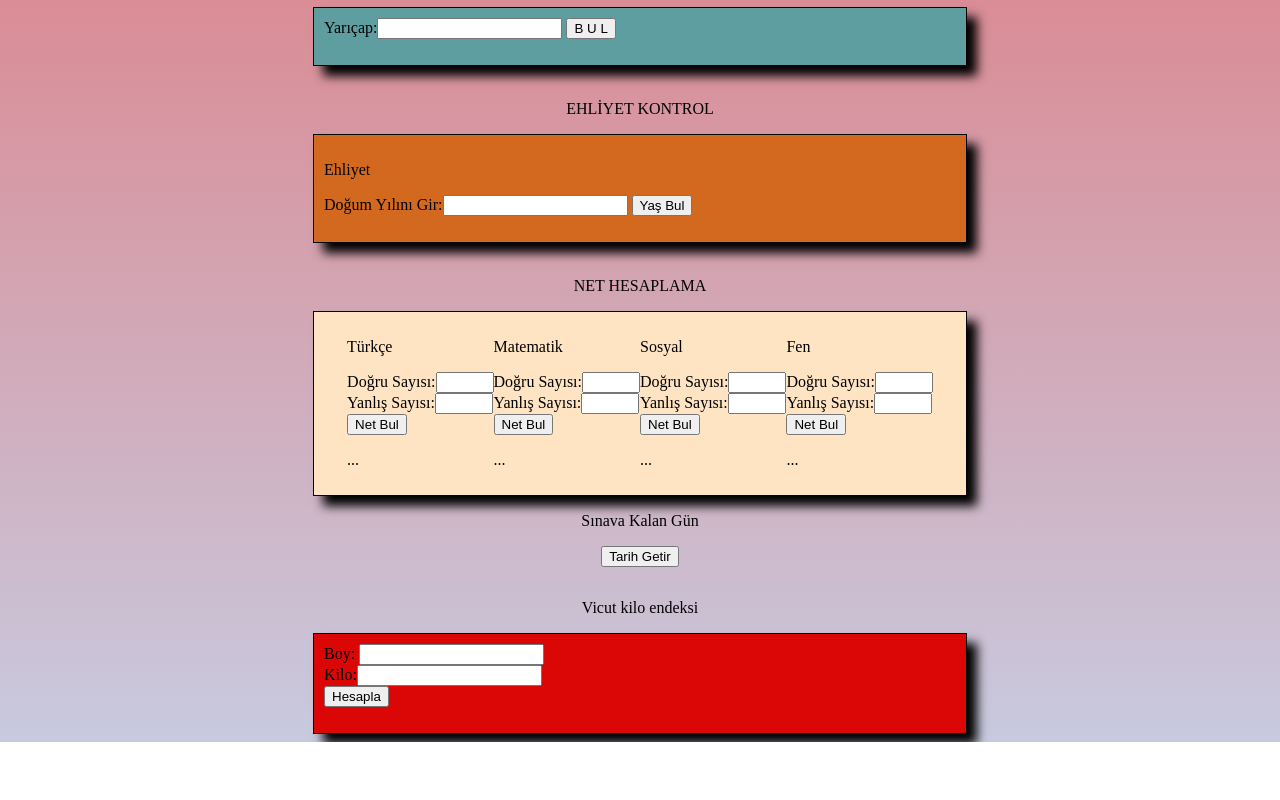
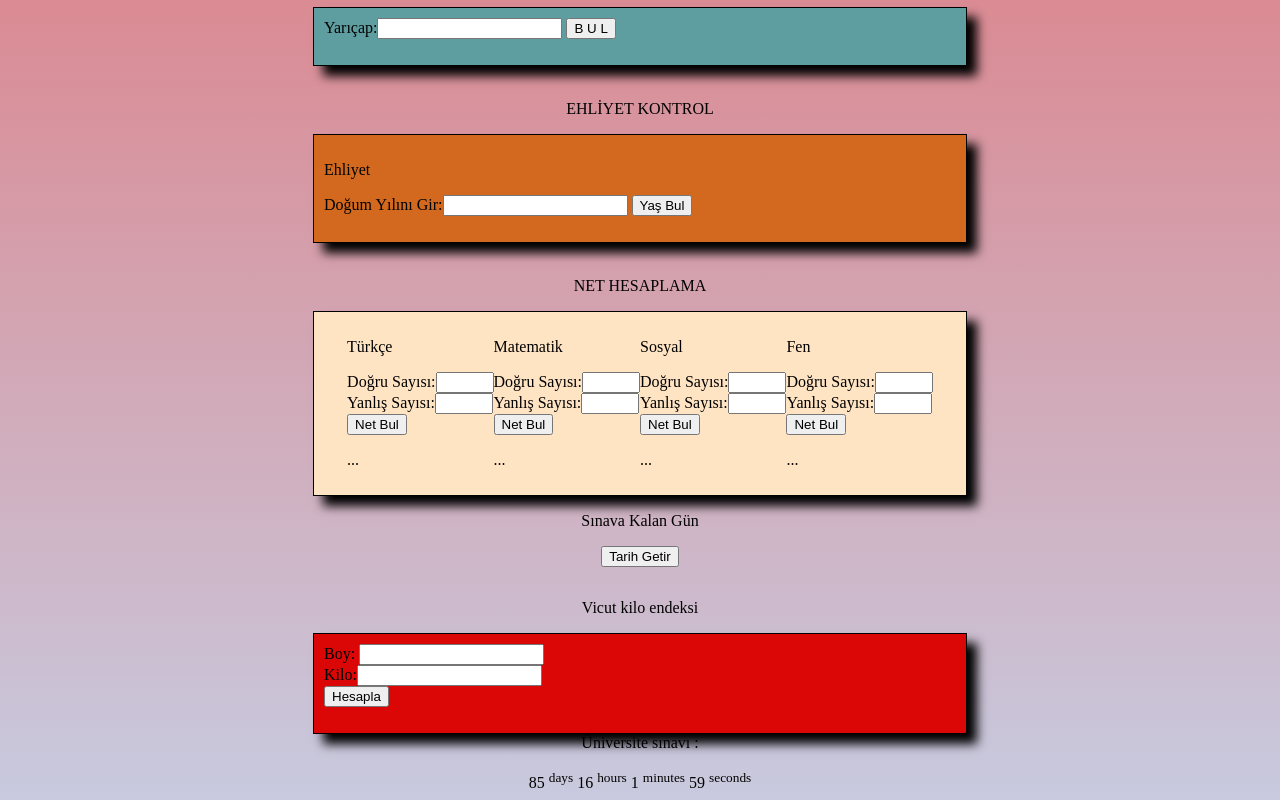
Before and after one commit to yusufbaba61/yusufbaba61.github.io, a plain HTML site: page uyg.html in a window 1280 px wide. Shown: the part 492-1292 px from the top of the page. Before the commit the page ends 1234 px from the top, so only its background shows below. Drawn offline with Linux system fonts and the light colour scheme.

Commit message:
Update uyg.html

```diff
--- a/uyg.html
+++ b/uyg.html
@@ -108,6 +108,120 @@
             <p id="hesap"></p>
             <p id="vkidurum"></p>
         </div>
+        <script type="text/javascript">
+
+        /***********************************************
+        * Dynamic Countdown script- © Dynamic Drive (http://www.dynamicdrive.com)
+        * This notice MUST stay intact for legal use
+        * Visit http://www.dynamicdrive.com/ for this script and 100s more.
+        ***********************************************/
+
+        function cdtime(container, targetdate){
+        if (!document.getElementById || !document.getElementById(container)) return
+        this.container=document.getElementById(container)
+        this.currentTime=new Date()
+        this.targetdate=new Date(targetdate)
+        this.timesup=false
+        this.updateTime()
+        }
+
+        cdtime.prototype.updateTime=function(){
+        var thisobj=this
+        this.currentTime.setSeconds(this.currentTime.getSeconds()+1)
+        setTimeout(function(){thisobj.updateTime()}, 1000) //update time every second
+        }
+
+        cdtime.prototype.displaycountdown=function(baseunit, functionref){
+        this.baseunit=baseunit
+        this.formatresults=functionref
+        this.showresults()
+        }
+
+        cdtime.prototype.showresults=function(){
+        var thisobj=this
+
+
+        var timediff=(this.targetdate-this.currentTime)/1000 //difference btw target date and current date, in seconds
+        if (timediff<0){ //if time is up
+        this.timesup=true
+        this.container.innerHTML=this.formatresults()
+        return
+        }
+        var oneMinute=60 //minute unit in seconds
+        var oneHour=60*60 //hour unit in seconds
+        var oneDay=60*60*24 //day unit in seconds
+        var dayfield=Math.floor(timediff/oneDay)
+        var hourfield=Math.floor((timediff-dayfield*oneDay)/oneHour)
+        var minutefield=Math.floor((timediff-dayfield*oneDay-hourfield*oneHour)/oneMinute)
+        var secondfield=Math.floor((timediff-dayfield*oneDay-hourfield*oneHour-minutefield*oneMinute))
+        if (this.baseunit=="hours"){ //if base unit is hours, set "hourfield" to be topmost level
+        hourfield=dayfield*24+hourfield
+        dayfield="n/a"
+        }
+        else if (this.baseunit=="minutes"){ //if base unit is minutes, set "minutefield" to be topmost level
+        minutefield=dayfield*24*60+hourfield*60+minutefield
+        dayfield=hourfield="n/a"
+        }
+        else if (this.baseunit=="seconds"){ //if base unit is seconds, set "secondfield" to be topmost level
+        var secondfield=timediff
+        dayfield=hourfield=minutefield="n/a"
+        }
+        this.container.innerHTML=this.formatresults(dayfield, hourfield, minutefield, secondfield)
+        setTimeout(function(){thisobj.showresults()}, 1000) //update results every second
+        }
+
+        /////CUSTOM FORMAT OUTPUT FUNCTIONS BELOW//////////////////////////////
+
+        //Create your own custom format function to pass into cdtime.displaycountdown()
+        //Use arguments[0] to access "Days" left
+        //Use arguments[1] to access "Hours" left
+        //Use arguments[2] to access "Minutes" left
+        //Use arguments[3] to access "Seconds" left
+
+        //The values of these arguments may change depending on the "baseunit" parameter of cdtime.displaycountdown()
+        //For example, if "baseunit" is set to "hours", arguments[0] becomes meaningless and contains "n/a"
+        //For example, if "baseunit" is set to "minutes", arguments[0] and arguments[1] become meaningless etc
+
+
+        function formatresults(){
+        if (this.timesup==false){//if target date/time not yet met
+        var displaystring=arguments[0]+" days "+arguments[1]+" hours "+arguments[2]+" minutes "+arguments[3]+" seconds left until March 23, 2009 18:25:00"
+        }
+        else{ //else if target date/time met
+        var displaystring="Üniversite sınavı :"
+        }
+        return displaystring
+        }
+
+        function formatresults2(){
+        if (this.timesup==false){ //if target date/time not yet met
+        var displaystring="<span class='lcdstyle'>"+arguments[0]+" <sup>days</sup> "+arguments[1]+" <sup>hours</sup> "+arguments[2]+" <sup>minutes</sup> "+arguments[3]+" <sup>seconds</sup></span> "
+        }
+        else{ //else if target date/time met
+        var displaystring="" //Don't display any text
+        alert("üniversite sınavı ") //Instead, perform a custom alert
+        }
+        return displaystring
+        }
+
+        </script>
+
+        <div id="countdowncontainer"></div>
+        <br />
+        <div id="countdowncontainer2"></div>
+
+        <script type="text/javascript">
+
+        var futuredate=new cdtime("countdowncontainer", "March 23, 2009 18:25:00")
+        futuredate.displaycountdown("days", formatresults)
+
+        var currentyear=new Date().getFullYear()
+        //dynamically get this Christmas' year value. If Christmas already passed, then year=current year+1
+        var thischristmasyear=(new Date().getMonth()>=6 && new Date().getDate()>8)? currentyear+1 : currentyear
+        var christmas=new cdtime("countdowncontainer2", "June 8, "+thischristmasyear+" 0:0:00")
+        christmas.displaycountdown("days", formatresults2)
+
+        </script>
     </div>
 
 
```
